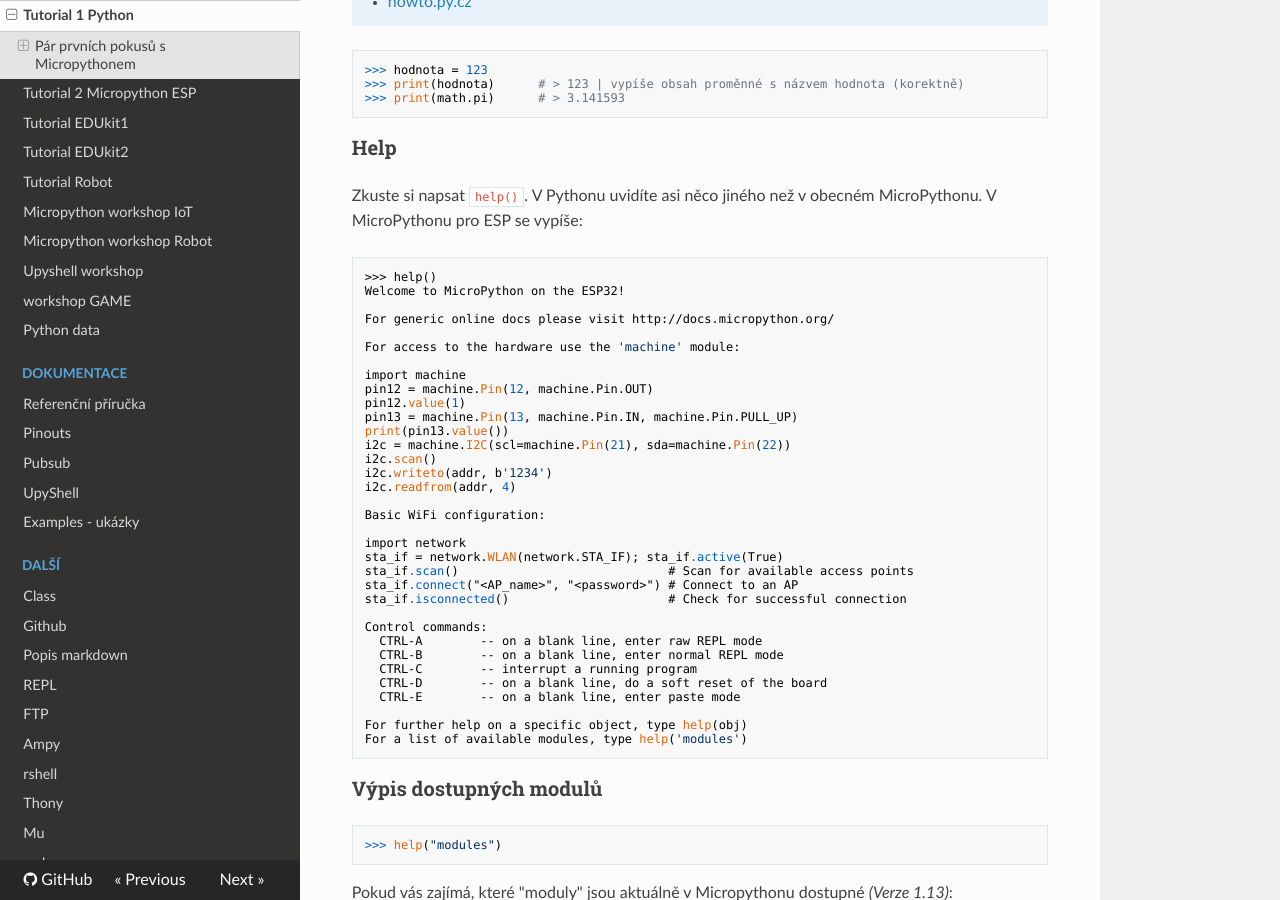
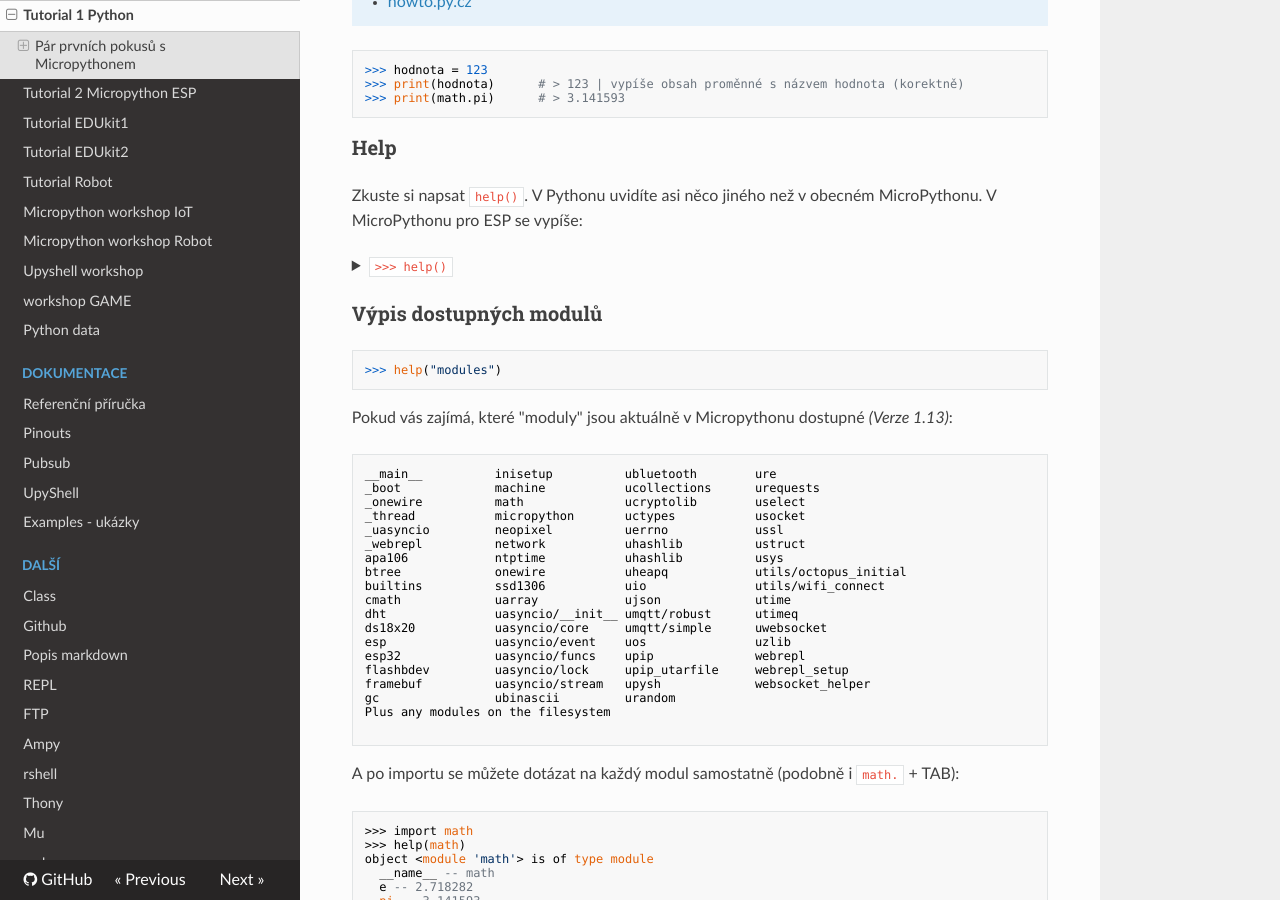
Before and after one commit to octopuslab-cz/docs_octopuslab_cz, an MkDocs documentation site: the page built from docs/tutorial1-python.md, in a window 1280 px wide and 900 px high, scrolled down 1483 px. Built offline with MkDocs 1.6.1, drawn with Linux system fonts in a browser that asks for light colours; nearby versions of some CDN libraries.

Commit message:
added example of collapsible code block

````diff
--- a/docs/tutorial1-python.md
+++ b/docs/tutorial1-python.md
@@ -75,8 +75,9 @@ Pro další matematické funkce a konstanty použijeme knihovnu `math`.
 Zkuste si napsat `help()`. V Pythonu uvidíte asi něco jiného než v obecném MicroPythonu.
 V MicroPythonu pro ESP se vypíše:
 
-```
->>> help()
+<details>
+  <summary><code>>>> help()</code></summary>
+  <pre><code>>>> help()
 Welcome to MicroPython on the ESP32!
 
 For generic online docs please visit http://docs.micropython.org/
@@ -109,8 +110,10 @@ Control commands:
   CTRL-E        -- on a blank line, enter paste mode
 
 For further help on a specific object, type help(obj)
-For a list of available modules, type help('modules')
-```
+For a list of available modules, type help('modules')</code></pre>
+</details>
+<p></p>
+
 
 ### Výpis dostupných modulů
 ```
````
